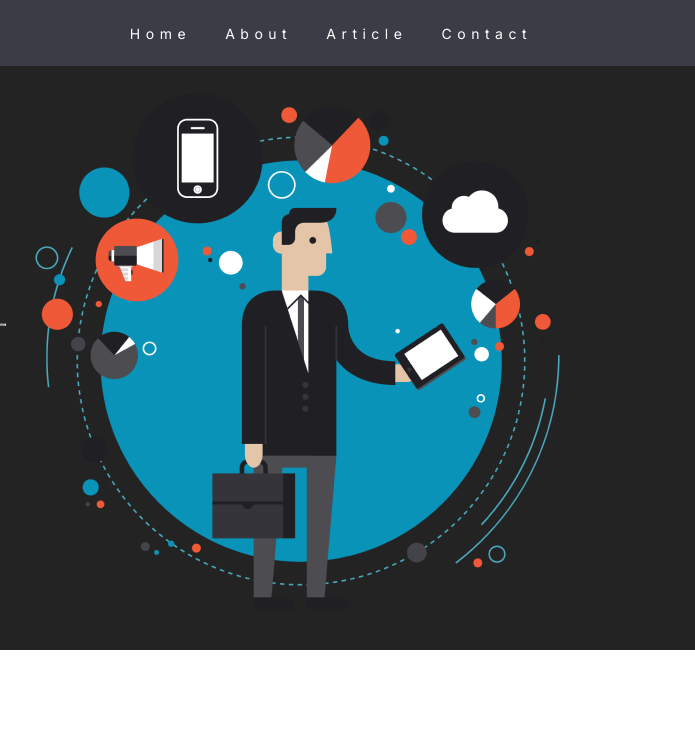
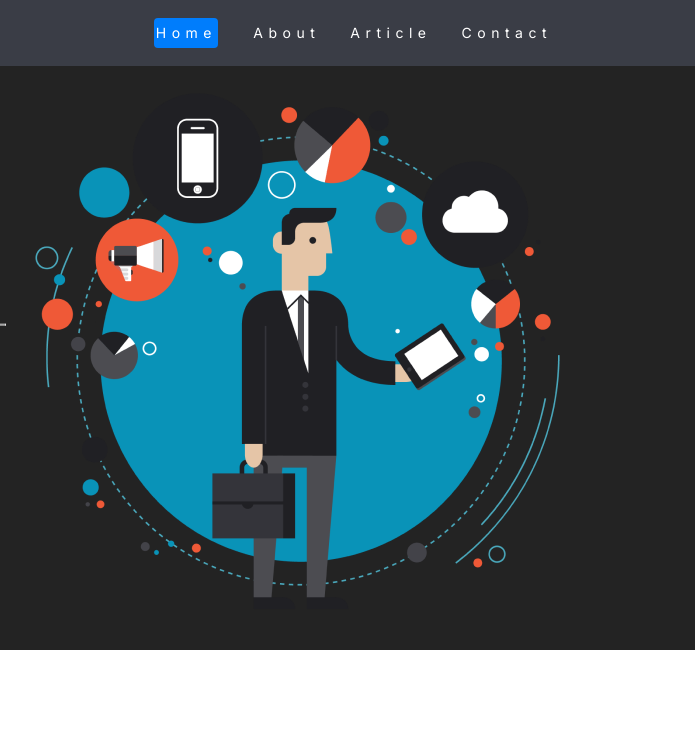
Before and after one commit to MaTor97/grid, a plain HTML site: page index.html in a window 1280 px wide. Shown: the top 740 px of the page, 585-1280 px from the left. Drawn offline with Linux system fonts and the light colour scheme.

Commit message:
animation

```diff
--- a/style.css
+++ b/style.css
@@ -5,7 +5,6 @@
     margin: 0;
     padding: 0;
     box-sizing: border-box;
-
 }
 
 body {
@@ -45,10 +44,11 @@ header {
 
 nav {
     text-align: right;
+    display: flex; /* Assure que les liens sont alignés horizontalement */
+    align-items: center; /* Centre les liens verticalement */
 }
 
 nav a {
-    height: 14px;
     text-decoration: none;
     line-height: 14px;
     font-size: 14px;
@@ -56,9 +56,30 @@ nav a {
     font-weight: 400;
     color: rgba(255, 255, 255, 1);
     font-family: 'Inter', sans-serif;
-    position: relative;
     margin: 15px;
-    right: 20px;
+    transition: 0.2s;
+}
+
+nav a:hover {
+    scale: 1.2;
+}
+
+#home {
+    background-color: rgba(0, 125, 252, 1);
+    border-radius: 4px;
+    width: 64px;
+    height: 30px;
+    display: flex; /* Pour centrer le texte à l'intérieur du bouton */
+    justify-content: center; /* Centrage horizontal du texte */
+    align-items: center; /* Centrage vertical du texte */
+    margin-right: 20px; /* Pour l'espacement à droite si nécessaire */
+}
+
+
+#home:hover {
+    font-weight: 500;
+    border: 1px solid white;
+    scale: 1.2;
 }
 
 #logo {
@@ -173,9 +194,16 @@ p {
     display: flex;
     justify-content: center;
     align-items: center;
+    transition: 0.2s;
 }
 
 .butt em {
     font-style: normal;
     margin: 0;
 }
+
+.butt:hover {
+    border: 2px solid black;
+    font-weight: 900;
+    scale: 1.2;
+}
```
